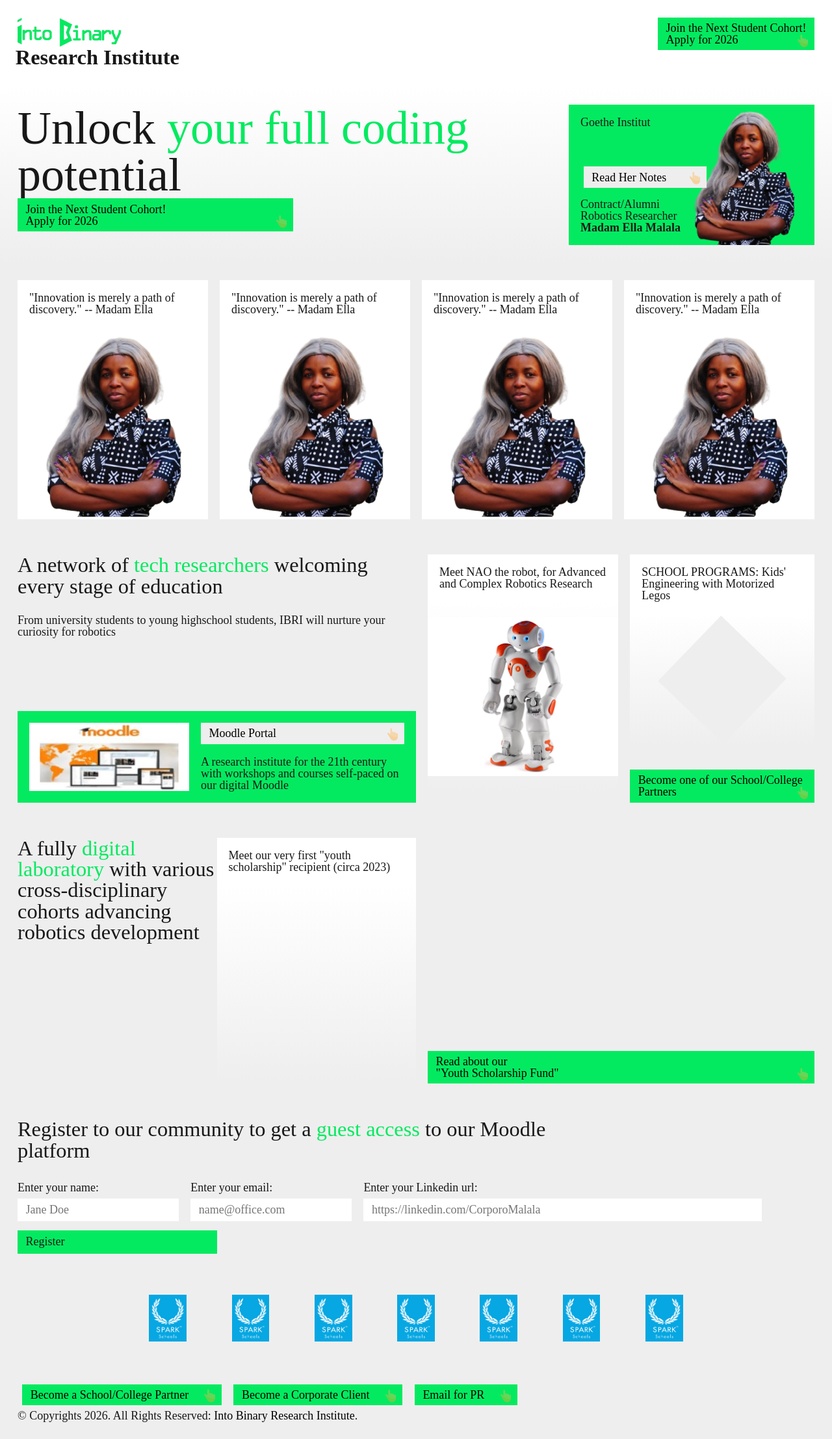
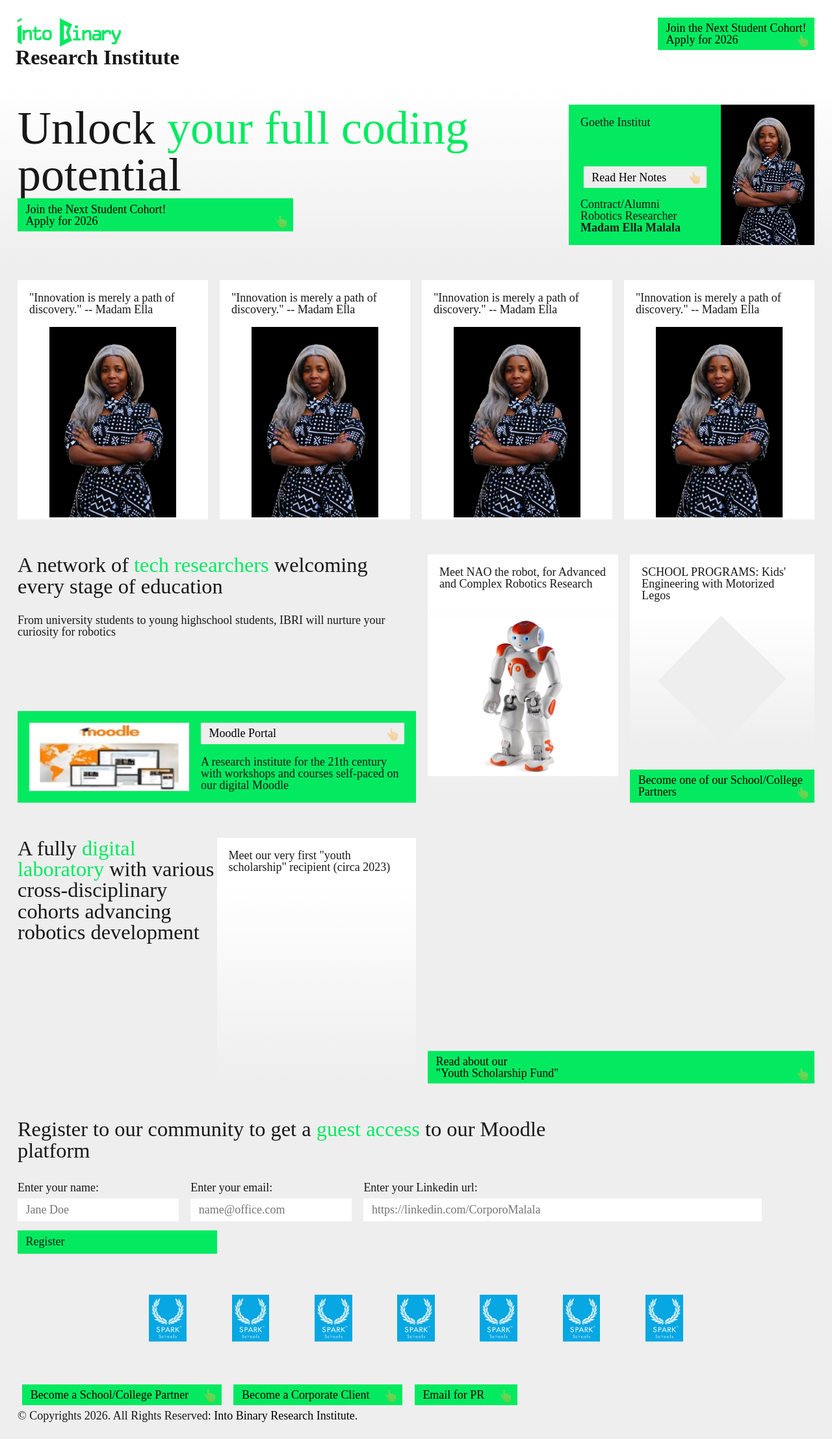
Before and after one commit to intobinary/researchinstitute.IB, a Jekyll site: the page built from www/_pages/home.markdown, in a window 1280 px wide. Shown: the whole page at 65% size. Built offline with Jekyll 4.4.1, drawn with Linux system fonts in a browser that asks for light colours; some web fonts are replaced.

Commit message:
Update welcome.html

```diff
--- a/www/_layouts/welcome.html
+++ b/www/_layouts/welcome.html
@@ -36,7 +36,7 @@
 																</span>
 																<div class="stage-researchers">
 																				<ul>
-																								<li class="stage-researchers-card" style="background-image: url('assets/images/MadamElla.png');">
+																								<li class="stage-researchers-card" style="background-image: url('assets/images/MadamElla4D.png');">
 																												<figure>
 																																<img src="" />
 																																<figcaption>Goethe Institut</figcaption>
@@ -72,22 +72,22 @@
 																<figure>
 																				<figcaption>"Innovation is merely a path of discovery." -- Madam Ella</figcaption>
 																				<span class="CSSspacer"></span>
-																				<img src="assets/images/placeholder_transparent.png" style="background-image: url('assets/images/MadamElla.png');" />
+																				<img src="assets/images/placeholder_transparent.png" style="background-image: url('assets/images/MadamElla4D.png');" />
 																</figure>
 																<figure>
 																				<figcaption>"Innovation is merely a path of discovery." -- Madam Ella</figcaption>
 																				<span class="CSSspacer"></span>
-																				<img src="assets/images/placeholder_transparent.png" style="background-image: url('assets/images/MadamElla.png');" />
+																				<img src="assets/images/placeholder_transparent.png" style="background-image: url('assets/images/MadamElla4D.png');" />
 																</figure>
 																<figure>
 																				<figcaption>"Innovation is merely a path of discovery." -- Madam Ella</figcaption>
 																				<span class="CSSspacer"></span>
-																				<img src="assets/images/placeholder_transparent.png" style="background-image: url('assets/images/MadamElla.png');" />
+																				<img src="assets/images/placeholder_transparent.png" style="background-image: url('assets/images/MadamElla4D.png');" />
 																</figure>
 																<figure>
 																				<figcaption>"Innovation is merely a path of discovery." -- Madam Ella</figcaption>
 																				<span class="CSSspacer"></span>
-																				<img src="assets/images/placeholder_transparent.png" style="background-image: url('assets/images/MadamElla.png');" />
+																				<img src="assets/images/placeholder_transparent.png" style="background-image: url('assets/images/MadamElla4D.png');" />
 																</figure>
 												</section>
 
```
